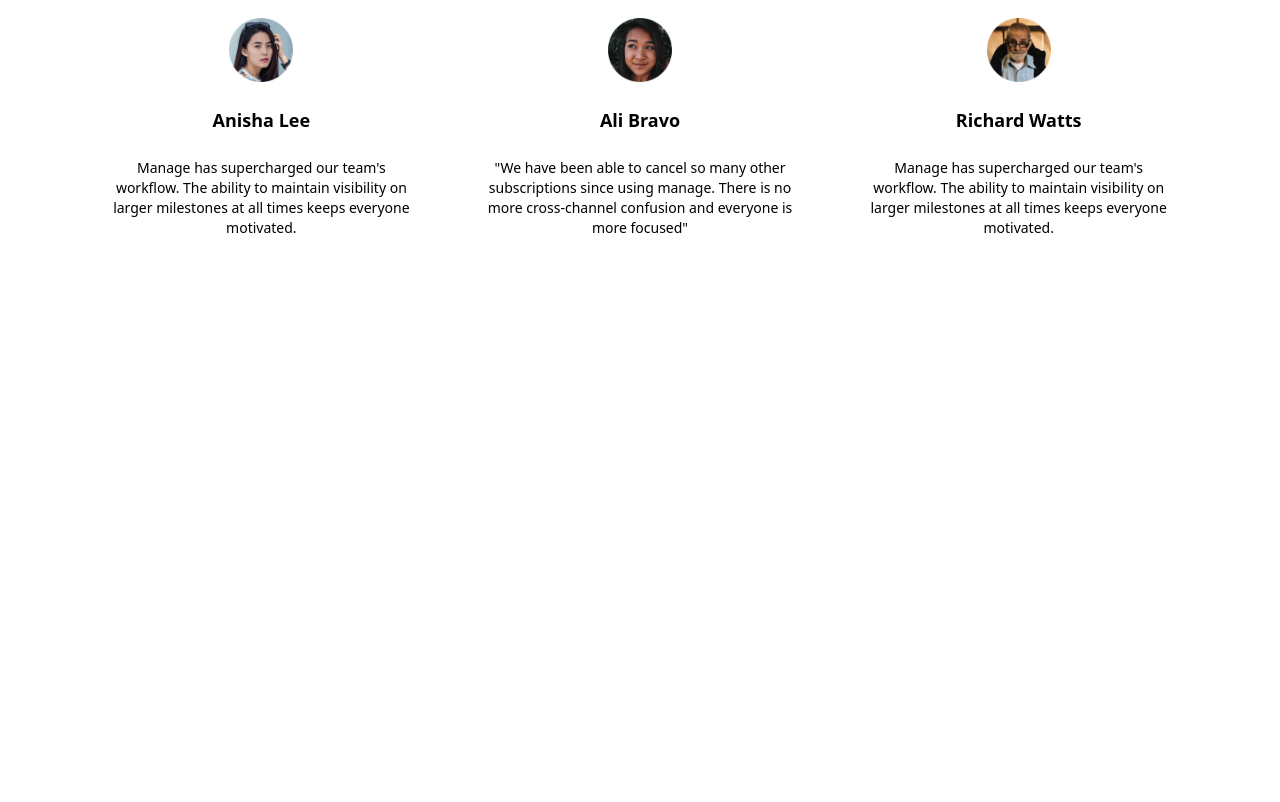
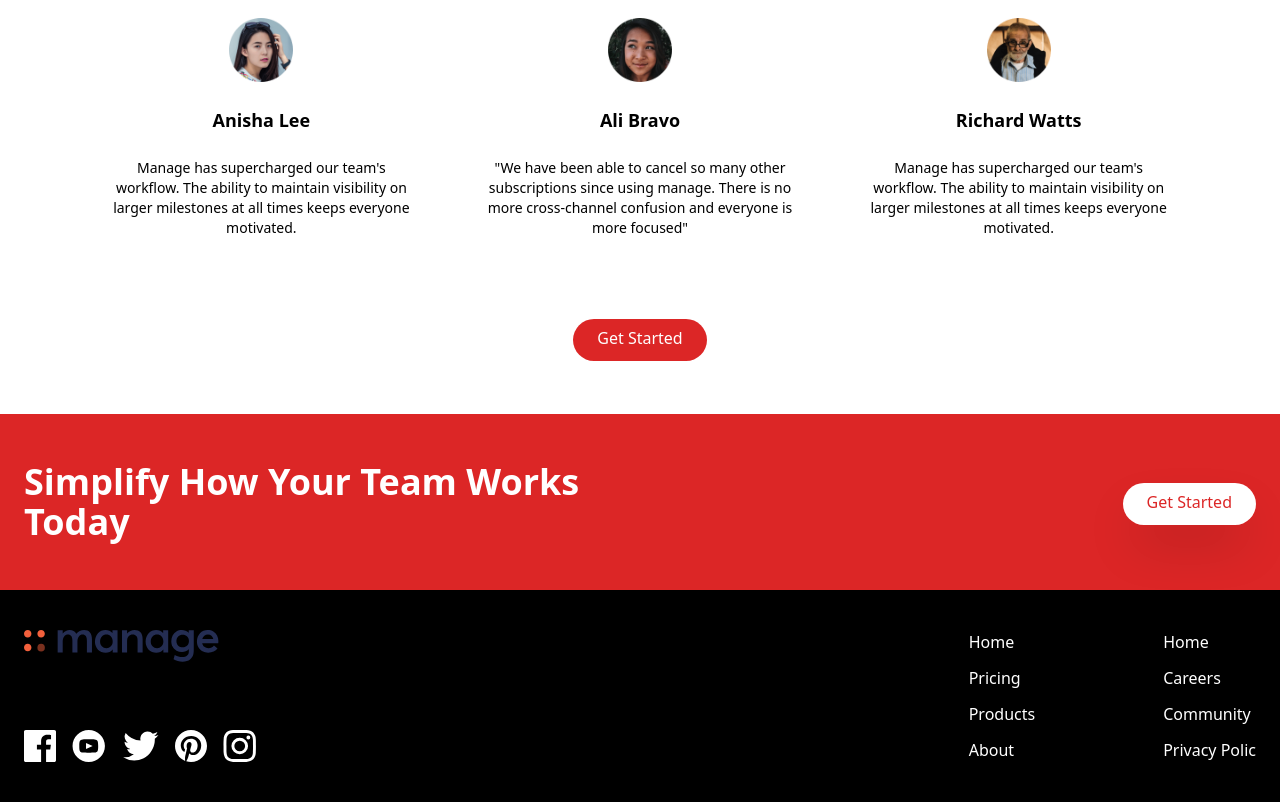
Before and after one commit to TaiwoOluwaseyi/Manage_Landing_Page, a plain HTML site: page index.html in a window 1280 px wide. Shown: the part 1323-2125 px from the top of the page. Before the commit the page ends 1585 px from the top, so only its background shows below. Drawn offline with nearby package versions, Linux system fonts and the light colour scheme.

Commit message:
another commit

```diff
--- a/index.html
+++ b/index.html
@@ -200,39 +200,126 @@
             <img src="./images/avatar-anisha.png" class="w-16 -mt-14" alt="" />
             <h5 class="text-lg font-bold">Anisha Lee</h5>
             <p class="text-sm">
-            Manage has supercharged our team's workflow. The ability to maintain
-            visibility on larger milestones at all times keeps everyone
-            motivated.
+              Manage has supercharged our team's workflow. The ability to
+              maintain visibility on larger milestones at all times keeps
+              everyone motivated.
             </p>
           </div>
 
           <!-- Testimonial 2 -->
           <div
-            class="flex flex-col items-center p-6 space-y-6 rounded-lg md:w-1/3"
+            class="hidden flex-col items-center p-6 space-y-6 rounded-lg md:flex md:w-1/3"
           >
             <img src="./images/avatar-ali.png" class="w-16 -mt-14" alt="" />
             <h5 class="text-lg font-bold">Ali Bravo</h5>
             <p class="text-sm">
-            "We have been able to cancel so many other subscriptions since using manage. There is no more cross-channel confusion and everyone is more focused"
+              "We have been able to cancel so many other subscriptions since
+              using manage. There is no more cross-channel confusion and
+              everyone is more focused"
             </p>
           </div>
 
           <!-- Testimonial 3 -->
           <div
-            class="flex flex-col items-center p-6 space-y-6 rounded-lg md:w-1/3"
+            class="hidden flex-col items-center p-6 space-y-6 rounded-lg md:flex md:w-1/3"
           >
             <img src="./images/avatar-richard.png" class="w-16 -mt-14" alt="" />
             <h5 class="text-lg font-bold">Richard Watts</h5>
             <p class="text-sm">
-            Manage has supercharged our team's workflow. The ability to maintain
-            visibility on larger milestones at all times keeps everyone
-            motivated.
+              Manage has supercharged our team's workflow. The ability to
+              maintain visibility on larger milestones at all times keeps
+              everyone motivated.
             </p>
           </div>
+        </div>
+        <!-- Button -->
+        <div class="my-16">
+          <a
+            href="#"
+            class="p-3 px-6 pt-2 text-white bg-red-600 rounded-full baseline hover:bg-red-500"
+            >Get Started</a
+          >
         </div>
       </div>
     </section>
 
+    <!-- Call To Action -->
+    <section id="Cta" class="bg-red-600">
+      <!-- Flex-conatiner -->
+      <div class="container flex flex-col items-center justify-between px-6 py-24 mx-auto space-y-12 md:py-12 md:flex-row md:space-y-0">
+        <!-- Heading -->
+        <h2 class="text-5xl font-bold leading-tight text-center text-white md:text-4xl md:max-w-xl md:text-left">Simplify How Your Team Works Today</h2>
+
+        <!-- Button -->
+        <div>
+          <a
+            href="#"
+            class="p-3 px-6 pt-2 text-red-600 bg-white shadow-2xl rounded-full baseline hover:bg-red-900"
+            >Get Started</a
+          >
+        </div>
+      </div>
+    </section>
+
+    <!-- Footer -->
+    <footer class="bg-black">
+      <!-- Flex Container -->
+      <div class="container flex flex-col-reverse justify-between px-6 py-10 mx-auto space-y-8 md:flex-row md:space-y-0">
+        <!-- Logo and social links -->
+        <div class="flex flex-col-reverse items-center justify-between space-y-12 md:flex-col md:space-y-0 md:items-start">
+          <!-- Logo -->
+          <div>
+            <img src="./images/logo.svg" alt="" class="h-8">
+          </div>
+          <!-- social links -->
+          <div class="flex justify-center space-x-4 pt-4">
+
+             <!-- link 1-->
+            <a href="#">
+              <img src="./images/icon-facebook.svg" alt="" class="h-8">
+            </a>
+
+             <!-- link 2 -->
+            <a href="#">
+              <img src="./images/icon-youtube.svg" alt="" class="h-8">
+            </a>
+
+             <!-- link 3 -->
+            <a href="#">
+              <img src="./images/icon-twitter.svg" alt="" class="h-8">
+            </a>
+
+             <!-- link 4 -->
+            <a href="#">
+              <img src="./images/icon-pinterest.svg" alt="" class="h-8">
+            </a>
+
+             <!-- link 5 -->
+            <a href="#">
+              <img src="./images/icon-instagram.svg" alt="" class="h-8">
+            </a>
+          </div>
+        </div>
+
+        <!-- List Container -->
+        <div class="flex justify-around space-x-32">
+          <div class="flex flex-col space-y-3 text-white">
+            <a href="#" class="hover:text-red-400">Home</a>
+             <a href="#" class="hover:text-red-400">Pricing</a>
+              <a href="#" class="hover:text-red-400">Products</a>
+               <a href="#" class="hover:text-red-400">About</a>
+          </div>
+
+          <div class="flex flex-col space-y-3 text-white">
+            <a href="#" class="hover:text-red-400">Home</a>
+             <a href="#" class="hover:text-red-400">Careers</a>
+              <a href="#" class="hover:text-red-400">Community</a>
+               <a href="#" class="hover:text-red-400">Privacy Polic</a>
+          </div>
+        </div>
+      </div>
+    </footer>
+
     <script src="https://cdn.tailwindcss.com"></script>
   </body>
 </html>
```
Lines whose indentation alone changed are shown as unchanged.
